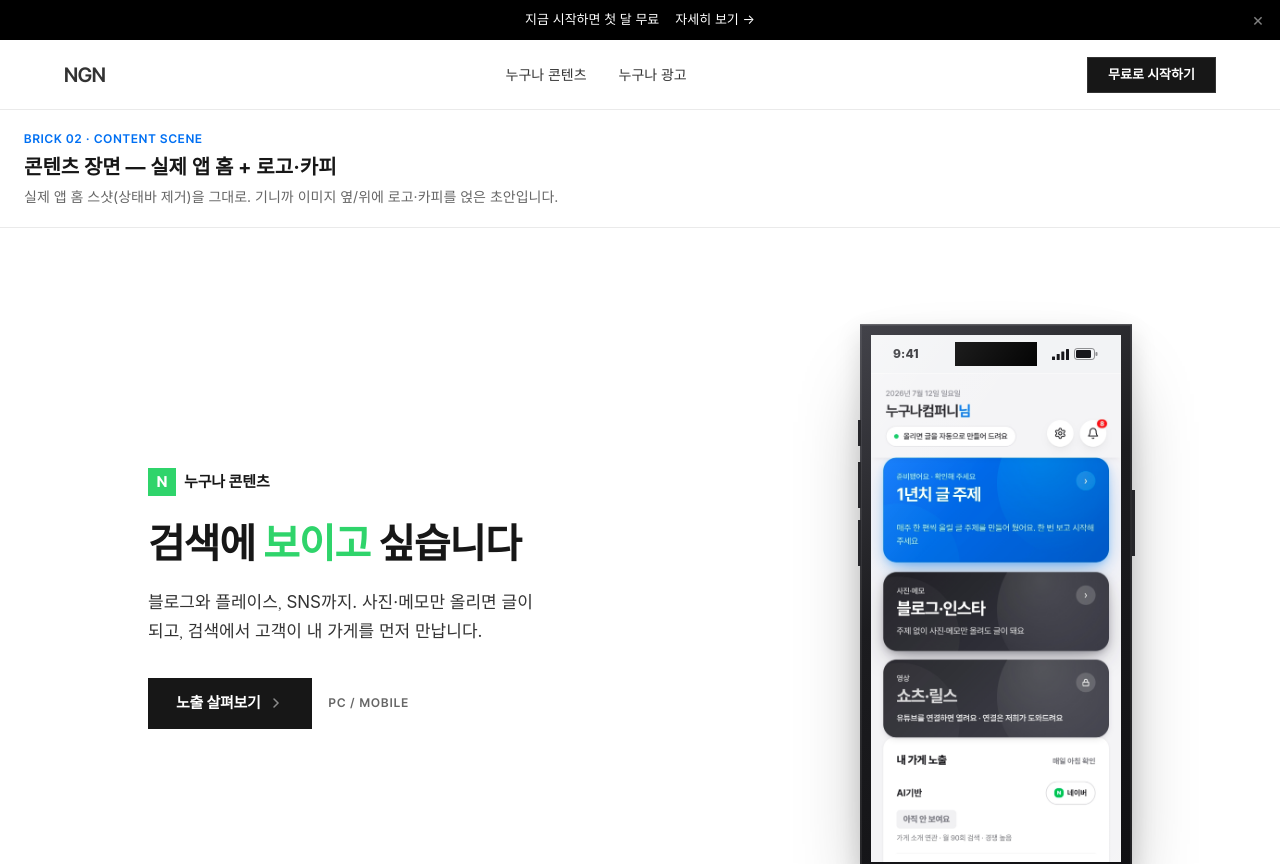
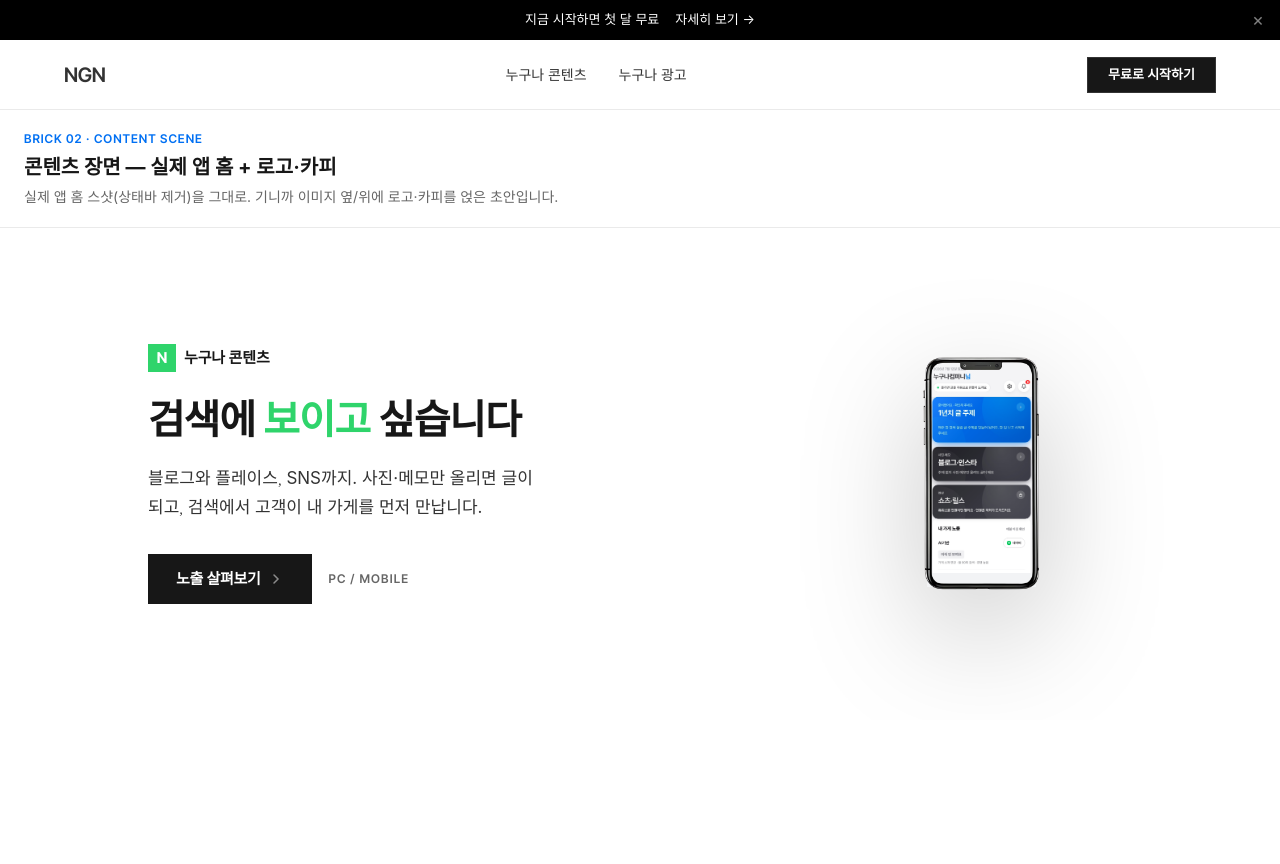
Before and after one commit to nugoona/home_page, a Next.js app in the folder nugoona/: page /lab/exposure in a window 1280 px wide. Shown: the top 864 px of the page. Built offline with nearby package versions, Linux system fonts and the light colour scheme; a web font is replaced by a local one.

Commit message:
feat(homepage): 실사 아이폰 목업(Vecteezy) + 앱 홈 스샷 합성 — 화면 체크무늬 투명 처리

```diff
--- a/nugoona/components/styles/bricks/PhoneScene.tsx
+++ b/nugoona/components/styles/bricks/PhoneScene.tsx
@@ -1,16 +1,18 @@
 'use client';
 
-import Image from 'next/image';
 import Link from 'next/link';
 import { motion } from 'framer-motion';
 
 /* ═══════════════════════════════════════════════════════════════
-   콘텐츠 "장면" — 히어로 다음. 실제 앱 홈 스샷을 '그대로' 모바일폰 목업에 담고,
-   옆에 로고·카피·바로가기. 라이트 배경(히어로가 다크라 대비).
-   사장님 방향 2026-07-12: "다크 빼고 라이트 · 폰 캡 씌워 · PC버전 멘트 작게 옆에 · 바로가기 버튼".
+   콘텐츠 "장면" — 실제 아이폰 목업 PNG(Vecteezy, 화면·배경 투명)에 앱 홈 스샷을 끼움.
+   프레임은 위 레이어, 스샷은 화면 영역(측정: 4000px 기준 폰 bbox L1216 T442 R2761 B3539)에 배치.
+   사장님 방향 2026-07-12: "모바일 캡은 다운받아" → 실사 목업 사용.
    ═══════════════════════════════════════════════════════════════ */
 
 const EASE: [number, number, number, number] = [0.16, 1, 0.3, 1];
+
+/* 화면 영역(프레임 PNG 대비 %) — 베젤 안쪽. 렌더로 미세조정한 값. */
+const SCREEN = { left: 31.6, top: 12.0, width: 36.3, height: 75.6 };
 
 export default function PhoneScene() {
   return (
@@ -56,7 +58,7 @@
           </div>
         </motion.div>
 
-        {/* 우: 실제 앱 홈 스샷 — 모바일폰 목업(캡)에 담음, 페이드 없음 */}
+        {/* 우: 실제 아이폰 목업(프레임 PNG) + 화면에 앱 스샷 */}
         <motion.div
           initial={{ opacity: 0, y: 32 }}
           whileInView={{ opacity: 1, y: 0 }}
@@ -64,82 +66,47 @@
           transition={{ duration: 0.8, ease: EASE, delay: 0.1 }}
           className="flex justify-center md:justify-end"
         >
-          {/* 폰 캡 — 아이폰 스타일 목업(다이나믹 아일랜드·사이드 버튼·티타늄 베젤). 실물이라 라운딩 예외 */}
-          <div
-            style={{
-              position: 'relative',
-              width: 272,
-              maxWidth: '100%',
-              padding: 11,
-              background: 'linear-gradient(145deg, #43434a 0%, #1c1c1f 42%, #101013 100%)',
-              borderRadius: 48,
-              boxShadow:
-                '0 44px 84px -26px rgba(0,0,0,0.42), 0 10px 24px rgba(0,0,0,0.14), inset 0 0 0 2px rgba(255,255,255,0.07), inset 0 1px 1px rgba(255,255,255,0.14)',
-            }}
-          >
-            {/* 사이드 버튼 — 좌: 무음/볼륨, 우: 전원 */}
-            <span style={{ position: 'absolute', left: -2.5, top: 96, width: 3, height: 26, background: '#26262a', borderRadius: 3 }} />
-            <span style={{ position: 'absolute', left: -2.5, top: 138, width: 3, height: 46, background: '#26262a', borderRadius: 3 }} />
-            <span style={{ position: 'absolute', left: -2.5, top: 196, width: 3, height: 46, background: '#26262a', borderRadius: 3 }} />
-            <span style={{ position: 'absolute', right: -2.5, top: 166, width: 3, height: 66, background: '#26262a', borderRadius: 3 }} />
-
-            {/* 스크린 */}
-            <div style={{ position: 'relative', borderRadius: 38, overflow: 'hidden', background: '#f2f3f5' }}>
-              {/* 상태바 — 실제 폰처럼 시간·신호·배터리 (스샷이 상태바 제거본이라 여기서 그림) */}
-              <div
-                style={{
-                  position: 'relative',
-                  height: 38,
-                  background: '#f2f3f5',
-                  display: 'flex',
-                  alignItems: 'center',
-                  justifyContent: 'space-between',
-                  padding: '0 22px',
-                  zIndex: 2,
-                }}
-              >
-                <span style={{ fontSize: 12, fontWeight: 800, color: '#17171c', letterSpacing: '0.01em' }}>9:41</span>
-                <span style={{ display: 'inline-flex', alignItems: 'center', gap: 5 }}>
-                  {/* 신호 */}
-                  <svg width="17" height="11" viewBox="0 0 17 11" fill="#17171c" aria-hidden>
-                    <rect x="0" y="7.5" width="3" height="3.5" rx="0.5" />
-                    <rect x="4.7" y="5" width="3" height="6" rx="0.5" />
-                    <rect x="9.3" y="2.5" width="3" height="8.5" rx="0.5" />
-                    <rect x="14" y="0" width="3" height="11" rx="0.5" />
-                  </svg>
-                  {/* 배터리 */}
-                  <svg width="25" height="12" viewBox="0 0 25 12" aria-hidden>
-                    <rect x="0.5" y="0.5" width="20" height="11" rx="2.6" fill="none" stroke="#17171c" strokeOpacity="0.45" />
-                    <rect x="2" y="2" width="15" height="8" rx="1.3" fill="#17171c" />
-                    <rect x="21.5" y="4" width="2" height="4" rx="0.9" fill="#17171c" fillOpacity="0.45" />
-                  </svg>
-                </span>
-              </div>
-              <Image
+          <div style={{ position: 'relative', width: 300, maxWidth: '100%', filter: 'drop-shadow(0 40px 60px rgba(0,0,0,0.22))' }}>
+            {/* 화면 영역 = 앱 스샷 (프레임 아래 레이어) */}
+            <div
+              style={{
+                position: 'absolute',
+                left: `${SCREEN.left}%`,
+                top: `${SCREEN.top}%`,
+                width: `${SCREEN.width}%`,
+                height: `${SCREEN.height}%`,
+                overflow: 'hidden',
+                borderRadius: 22,
+                background: '#f2f3f5',
+                zIndex: 1,
+              }}
+            >
+              {/* eslint-disable-next-line @next/next/no-img-element */}
+              <img
                 src="/shots/content/app-home-mobile.jpg"
                 alt="누구나 콘텐츠 앱 홈 — 1년치 글 주제·블로그·인스타·내 가게 노출"
-                width={1080}
-                height={2113}
                 style={{ display: 'block', width: '100%', height: 'auto' }}
-                priority
               />
-              {/* 다이나믹 아일랜드 */}
-              <span
-                style={{ position: 'absolute', top: 7, left: '50%', transform: 'translateX(-50%)', width: 82, height: 24, background: '#000', borderRadius: 999, zIndex: 3 }}
-              />
-              {/* 화면 앞 반사(유리 글레어) — 실사 퀄리티 */}
+              {/* 화면 앞 반사(유리 글레어) */}
               <span
                 aria-hidden
                 style={{
                   position: 'absolute',
                   inset: 0,
                   pointerEvents: 'none',
-                  zIndex: 4,
                   background:
-                    'linear-gradient(125deg, rgba(255,255,255,0.34) 0%, rgba(255,255,255,0.12) 13%, rgba(255,255,255,0) 33%, rgba(255,255,255,0) 82%, rgba(255,255,255,0.05) 100%)',
+                    'linear-gradient(125deg, rgba(255,255,255,0.30) 0%, rgba(255,255,255,0.10) 12%, rgba(255,255,255,0) 32%)',
                 }}
               />
             </div>
+            {/* 프레임 (위 레이어, 화면·배경 투명) */}
+            {/* eslint-disable-next-line @next/next/no-img-element */}
+            <img
+              src="/shots/content/phone-frame.png"
+              alt=""
+              aria-hidden
+              style={{ position: 'relative', display: 'block', width: '100%', height: 'auto', zIndex: 2 }}
+            />
           </div>
         </motion.div>
       </div>
```
Also changed, not shown: nugoona/public/shots/content/phone-frame.png (added).
